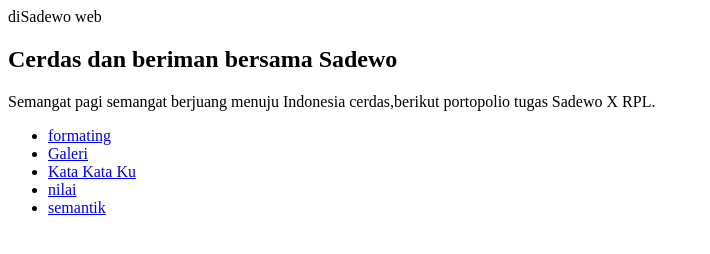
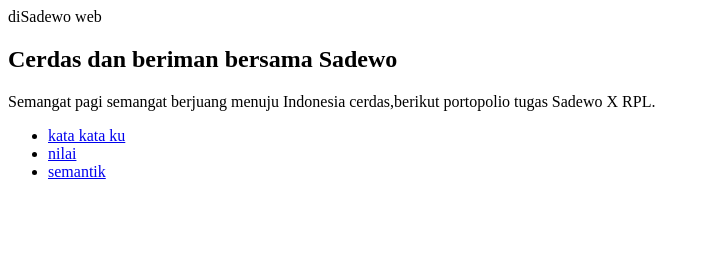
Before and after one commit to sadewabrian401-cloud/sans-DC, a plain HTML site: page index.html in a window 1280 px wide. Shown: the whole page, without its empty margins (0-710 px from the left). Drawn offline with Linux system fonts and the light colour scheme.

Commit message:
index.html

```diff
--- a/index.html
+++ b/index.html
@@ -11,9 +11,7 @@
 	  Semangat pagi semangat berjuang menuju Indonesia cerdas,berikut portopolio tugas Sadewo X RPL.</p>
 	<div class="menu pilihan">
 	 <ul>
-	  <li><a href="formating.html">formating</a></li>
-	  <li><a href="galeri.html">Galeri</a></li>
-	  <li><a href="kata.html">Kata Kata Ku</a></li>
+	 <li><a href="formating.html">kata kata ku</a></li>
 	<li><a href="table.html">nilai</a></li>
 		 <li><a href="Semantik.html">semantik</a></li>
 		 </ul>
```
